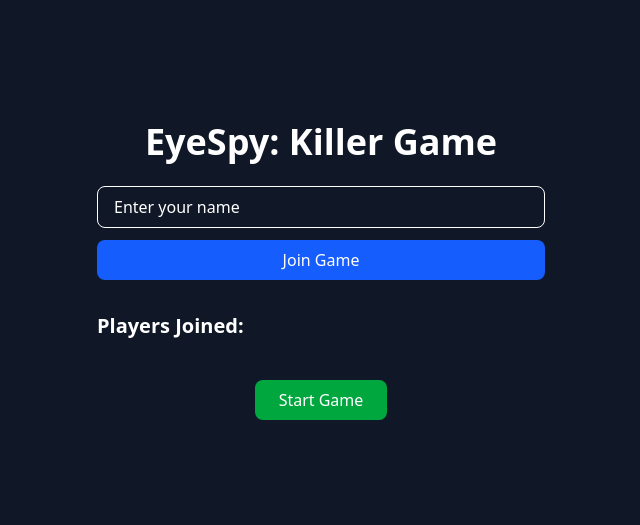
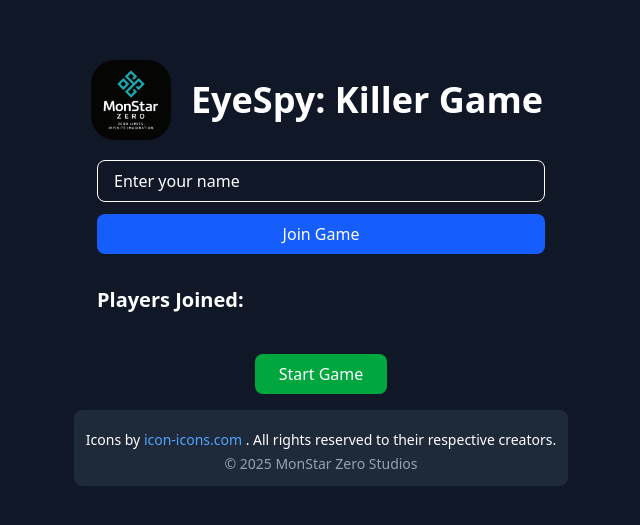
Before and after one commit to watch-r/smp-game-two, a website: page public/index.html in a window 1280 px wide. Shown: the part 129-654 px from the top of the page, without its empty margins (319-959 px from the left). Drawn offline with Linux system fonts and the light colour scheme.

Commit message:
add logo

```diff
--- a/public/index.html
+++ b/public/index.html
@@ -3,12 +3,28 @@
     <head>
         <meta charset="UTF-8" />
         <meta name="viewport" content="width=device-width, initial-scale=1.0" />
+        <link
+            rel="icon"
+            type="image/x-icon"
+            href="assets/monstar-zero-logo.png"
+            sizes="32x32"
+        />
         <title>EyeSpy: Killer Game</title>
         <link rel="stylesheet" href="styles.css" />
     </head>
-    <body class="bg-gray-900 text-white min-h-screen flex flex-col items-center justify-center px-4 py-8" >
+
+    <body
+        class="bg-gray-900 text-white min-h-screen flex flex-col items-center justify-center px-4 py-8"
+    >
         <!-- Game Title -->
-        <h1 class="text-4xl font-bold mb-6">EyeSpy: Killer Game</h1>
+        <div class="flex items-center mb-4 justify-center">
+            <img
+                src="assets/monstar-zero-logo.png"
+                alt="MonStar Zero Logo"
+                class="h-20 mx-auto rounded-3xl m-1"
+            />
+            <h1 class="text-4xl font-bold p-2 ml-3">EyeSpy: Killer Game</h1>
+        </div>
 
         <!-- Player Name Input -->
         <div class="flex flex-col items-center gap-3 w-full max-w-md">
@@ -42,4 +58,22 @@
 
         <script src="scripts.js"></script>
     </body>
+
+    <!-- Footer -->
+    <footer class="bg-gray-800 mt-4 text-center text-sm pt-5 rounded-lg p-3">
+        <div class="flex flex-col items-center justify-center space-y-1">
+            <p>
+                Icons by
+                <a
+                    href="https://icon-icons.com/"
+                    target="_blank"
+                    class="text-blue-400 hover:underline"
+                >
+                    icon-icons.com </a
+                >. All rights reserved to their respective creators.
+            </p>
+
+            <p class="text-gray-400">© 2025 MonStar Zero Studios</p>
+        </div>
+    </footer>
 </html>
```
Also changed, not shown: public/assets/icons/joystick2.ico (added), public/assets/monstar-zero-logo.png (added), public/styles.css.
